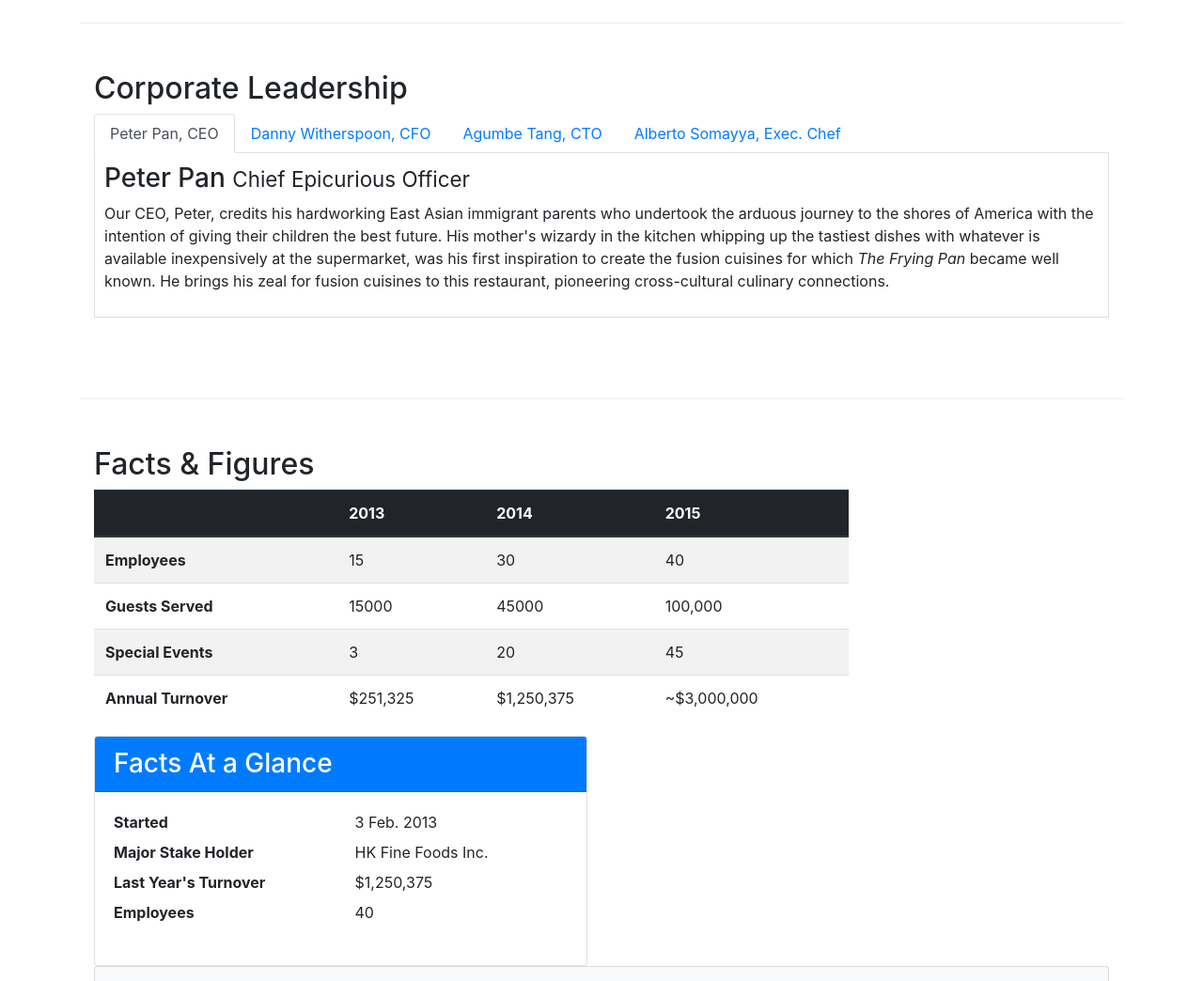
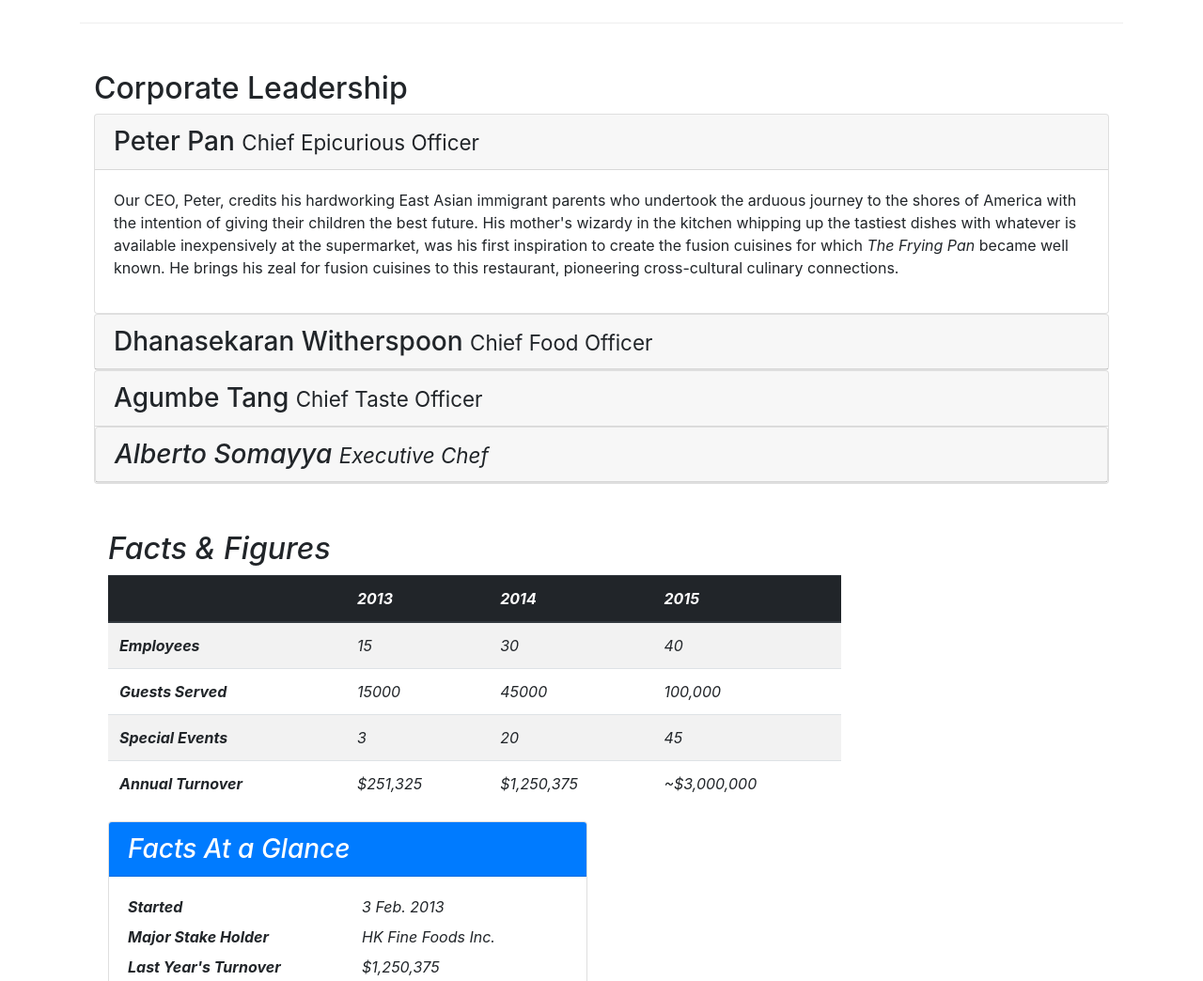
Before and after one commit to youssefbenhariz/bootstrap4, a website: page conFusion/aboutus.html in a window 1280 px wide. Shown: the part 840-1884 px from the top of the page at 94% size. Drawn offline with nearby package versions, Linux system fonts and the light colour scheme.

Commit message:
accordion

```diff
--- a/conFusion/aboutus.html
+++ b/conFusion/aboutus.html
@@ -85,23 +85,17 @@
         <div class="row row-content">
             <div class="col- col-sm">
                 <h2>Corporate Leadership</h2>
-                <ul class="nav nav-tabs">
-                    <li class="nav-item">
-                        <a class="nav-link active" href="#peter" role="tab" data-toggle="tab">Peter Pan, CEO</a>
-                    </li>
-                    <li class="nav-item">
-                        <a class="nav-link" href="#danny" role="tab" data-toggle="tab">Danny Witherspoon, CFO</a>
-                    </li>
-                    <li class="nav-item">
-                        <a class="nav-link" href="#agumbe" role="tab" data-toggle="tab">Agumbe Tang, CTO</a>
-                    </li>
-                    <li class="nav-item">
-                        <a class="nav-link" href="#alberto" role="tab" data-toggle="tab">Alberto Somayya, Exec. Chef</a>
-                    </li>
-                </ul>
-                <div class="tab-content">
-                    <div role="tabpanel" class="tab-pane fade show active" id="peter">
-                        <h3>Peter Pan <small>Chief Epicurious Officer</small></h3>
+                <div id="accordion">
+                    <div class="card">
+                        <div class="card-header" role="tab" id="peterhead">
+                        <h3 class="mb-0">
+                            <a data-toggle="collapse" data-target="#peter">
+                            Peter Pan <small>Chief Epicurious Officer</small>
+                            </a>
+                        </h3>
+                        </div>
+                        <div class="collapse show" id="peter" data-parent="#accordion">
+                            <div class="card-body">
                                 <p class="d-none d-sm-block">Our CEO, Peter, credits his hardworking East Asian immigrant
                                     parents who undertook the arduous journey to the shores of America with the intention of
                                     giving their children the best future. His mother's wizardy in the kitchen whipping up the
@@ -110,23 +104,52 @@
                                     known. He brings his zeal for fusion cuisines to this restaurant, pioneering cross-cultural
                                     culinary connections.</p>
                             </div>
-                    <div role="tabpanel" class="tab-pane fade show " id="danny">
-                        <h3>Dhanasekaran Witherspoon <small>Chief Food Officer</small></h3>
+                        </div>
+                    </div>
+                    <div class="card">
+                        <div class="card-header" role="tab" id="dannyhead">
+                        <h3 class="mb-0">
+                            <a class="collapsed" data-toggle="collapse" data-target="#danny">
+                            Dhanasekaran Witherspoon <small>Chief Food Officer</small>
+                            </a>
+                        </h3>
+                    </div>
+                    <div class="collapse" id="danny" data-parent="#accordion">
+                        <div class="card-body">
                             <p class="d-none d-sm-block">Our CFO, Danny, as he is affectionately referred to by his
                                 colleagues, comes from a long established family tradition in farming and produce. His
                                 experiences growing up on a farm in the Australian outback gave him great appreciation for
                                 varieties of food sources. As he puts it in his own words, <em>Everything that runs, wins,
                                     and everything that stays, pays!</em></p>
                         </div>
-                    <div role="tabpanel" class="tab-pane fade show" id="agumbe">
-                        <h3>Agumbe Tang <small>Chief Taste Officer</small></h3>
+                    </div>
+                </div>
+                <div class="card">
+                    <div class="card-header" role="tab" id="agumbehead">
+                    <h3 class="mb-0">
+                        <a class="collapsed" data-toggle="collapse" data-target="#agumbe">
+                        Agumbe Tang <small>Chief Taste Officer</small>
+                        </a>
+                    </h3>
+                </div>
+                <div class="collapse" id="agumbe" data-parent="#accordion">
+                    <div class="card-body">
                         <p class="d-none d-sm-block">Blessed with the most discerning gustatory sense, Agumbe, our CTO,
                             personally ensures that every dish that we serve meets his exacting tastes. Our chefs dread
                             the tongue lashing that ensues if their dish does not meet his exacting standards. He lives
-                            by his motto, <em>You click only if you survive my lick.</em></p>
+                            by his motto, <em>You click only if you survive my lick.</p>
                     </div>
-                    <div role="tabpanel" class="tab-pane fade show" id="alberto">
-                        <h3>Alberto Somayya <small>Executive Chef</small></h3>
+                </div>
+                <div class="card">
+                    <div class="card-header" role="tab" id="albertohead">
+                    <h3 class="mb-0">
+                        <a class="collapsed" data-toggle="collapse" data-target="#alberto">
+                        Alberto Somayya <small>Executive Chef</small>
+                        </a>
+                    </h3>
+                </div>
+                <div class="collapse" id="alberto" data-parent="#accordion">
+                    <div class="card-body">
                         <p class="d-none d-sm-block">Award winning three-star Michelin chef with wide International
                             experience having worked closely with whos-who in the culinary world, he specializes in
                             creating mouthwatering Indo-Italian fusion experiences. He says, <em>Put together the
```
Lines whose indentation alone changed are shown as unchanged.
